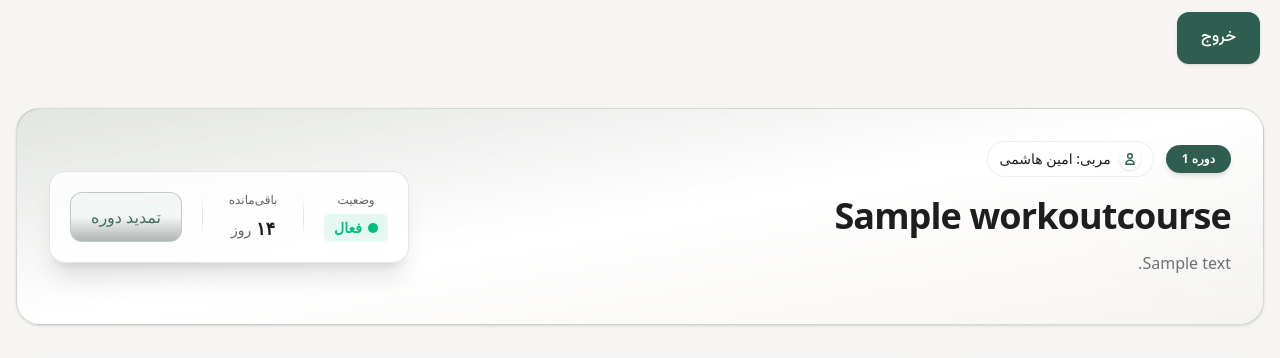
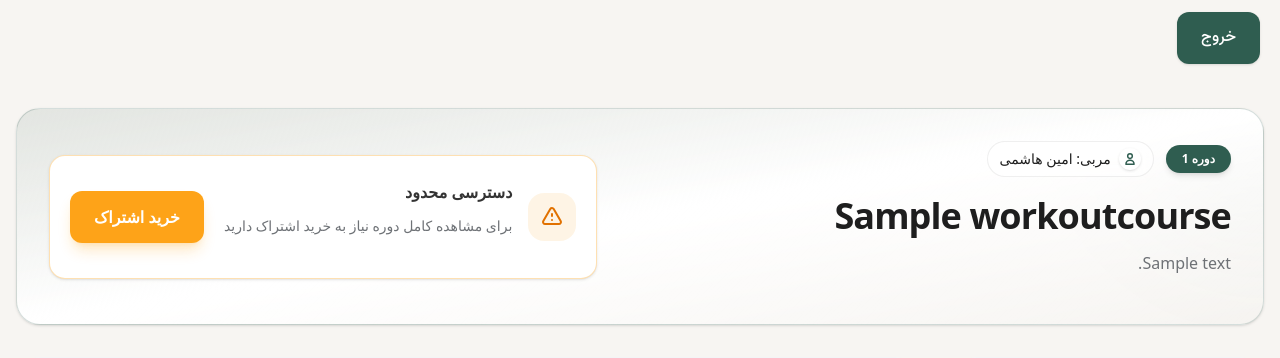
Before and after one commit to hassan-ahmadi-jo/sport, a Django app: a page that uses workouts/templates/workouts/workout_course.html in a window 1280 px wide. Shown: the top 358 px of the page. Run offline with Django 5.2, Linux system fonts and the light colour scheme; a user stored in the database is signed in; tables that the repository leaves empty hold one stand-in row (values such as "Sample post").

Commit message:
feat(workouts): show subscription status on workout course page
- Display remaining subscription days in the workout course template
- Show the user's subscription status for the workout course

```diff
--- a/static/css/main_style.css
+++ b/static/css/main_style.css
@@ -7,20 +7,16 @@
       "Segoe UI Emoji", "Segoe UI Symbol", "Noto Color Emoji";
     --font-mono: ui-monospace, SFMono-Regular, Menlo, Monaco, Consolas, "Liberation Mono",
       "Courier New", monospace;
-    --color-red-50: oklch(97.1% 0.013 17.38);
-    --color-red-100: oklch(93.6% 0.032 17.717);
-    --color-red-400: oklch(70.4% 0.191 22.216);
-    --color-red-500: oklch(63.7% 0.237 25.331);
-    --color-red-600: oklch(57.7% 0.245 27.325);
-    --color-red-800: oklch(44.4% 0.177 26.899);
-    --color-red-900: oklch(39.6% 0.141 25.723);
-    --color-green-50: oklch(98.2% 0.018 155.826);
-    --color-green-100: oklch(96.2% 0.044 156.743);
-    --color-green-400: oklch(79.2% 0.209 151.711);
-    --color-green-500: oklch(72.3% 0.219 149.579);
-    --color-green-600: oklch(62.7% 0.194 149.214);
-    --color-green-800: oklch(44.8% 0.119 151.328);
-    --color-green-900: oklch(39.3% 0.095 152.535);
+    --color-orange-50: oklch(98% 0.016 73.684);
+    --color-orange-200: oklch(90.1% 0.076 70.697);
+    --color-orange-400: oklch(75% 0.183 55.934);
+    --color-orange-500: oklch(70.5% 0.213 47.604);
+    --color-orange-600: oklch(64.6% 0.222 41.116);
+    --color-orange-800: oklch(47% 0.157 37.304);
+    --color-orange-900: oklch(40.8% 0.123 38.172);
+    --color-amber-400: oklch(82.8% 0.189 84.429);
+    --color-amber-500: oklch(76.9% 0.188 70.08);
+    --color-amber-600: oklch(66.6% 0.179 58.318);
     --color-emerald-50: oklch(97.9% 0.021 166.113);
     --color-emerald-100: oklch(95% 0.052 163.051);
     --color-emerald-300: oklch(84.5% 0.143 164.978);
@@ -1013,6 +1009,9 @@
   .mr-2 {
     margin-right: calc(var(--spacing) * 2);
   }
+  .mb-0\.5 {
+    margin-bottom: calc(var(--spacing) * 0.5);
+  }
   .mb-1 {
     margin-bottom: calc(var(--spacing) * 1);
   }
@@ -1277,17 +1276,11 @@
   .max-w-xl {
     max-width: var(--container-xl);
   }
-  .min-w-\[60px\] {
-    min-width: 60px;
-  }
   .flex-1 {
     flex: 1;
   }
   .shrink-0 {
     flex-shrink: 0;
-  }
-  .origin-left {
-    transform-origin: 0;
   }
   .-translate-x-1\/2 {
     --tw-translate-x: calc(calc(1/2 * 100%) * -1);
@@ -1295,10 +1288,6 @@
   }
   .translate-x-1\/2 {
     --tw-translate-x: calc(1/2 * 100%);
-    translate: var(--tw-translate-x) var(--tw-translate-y);
-  }
-  .translate-x-full {
-    --tw-translate-x: 100%;
     translate: var(--tw-translate-x) var(--tw-translate-y);
   }
   .-translate-y-1\/2 {
@@ -1491,9 +1480,21 @@
       border-color: color-mix(in oklab, var(--color-text-muted) 10%, transparent);
     }
   }
+  .border-amber-500\/30 {
+    border-color: color-mix(in srgb, oklch(76.9% 0.188 70.08) 30%, transparent);
+    @supports (color: color-mix(in lab, red, red)) {
+      border-color: color-mix(in oklab, var(--color-amber-500) 30%, transparent);
+    }
+  }
   .border-emerald-100 {
     border-color: var(--color-emerald-100);
   }
+  .border-emerald-500\/20 {
+    border-color: color-mix(in srgb, oklch(69.6% 0.17 162.48) 20%, transparent);
+    @supports (color: color-mix(in lab, red, red)) {
+      border-color: color-mix(in oklab, var(--color-emerald-500) 20%, transparent);
+    }
+  }
   .border-gray-100 {
     border-color: var(--color-gray-100);
   }
@@ -1524,12 +1525,6 @@
   .bg-\[var\(--color-bg-surface\)\] {
     background-color: var(--color-bg-surface);
   }
-  .bg-\[var\(--color-bg-surface\)\]\/80 {
-    background-color: color-mix(in srgb, #FFFFFF 80%, transparent);
-    @supports (color: color-mix(in lab, red, red)) {
-      background-color: color-mix(in oklab, var(--color-bg-surface) 80%, transparent);
-    }
-  }
   .bg-\[var\(--color-primary\)\] {
     background-color: var(--color-primary);
   }
@@ -1551,6 +1546,15 @@
       background-color: color-mix(in oklab, var(--color-primary) 20%, transparent);
     }
   }
+  .bg-amber-500 {
+    background-color: var(--color-amber-500);
+  }
+  .bg-amber-500\/10 {
+    background-color: color-mix(in srgb, oklch(76.9% 0.188 70.08) 10%, transparent);
+    @supports (color: color-mix(in lab, red, red)) {
+      background-color: color-mix(in oklab, var(--color-amber-500) 10%, transparent);
+    }
+  }
   .bg-blue-50 {
     background-color: var(--color-blue-50);
   }
@@ -1596,6 +1600,12 @@
   .bg-gray-200 {
     background-color: var(--color-gray-200);
   }
+  .bg-gray-200\/80 {
+    background-color: color-mix(in srgb, oklch(92.8% 0.006 264.531) 80%, transparent);
+    @supports (color: color-mix(in lab, red, red)) {
+      background-color: color-mix(in oklab, var(--color-gray-200) 80%, transparent);
+    }
+  }
   .bg-gray-300 {
     background-color: var(--color-gray-300);
   }
@@ -1637,10 +1647,6 @@
     @supports (color: color-mix(in lab, red, red)) {
       background-color: color-mix(in oklab, var(--color-white) 95%, transparent);
     }
-  }
-  .bg-gradient-to-b {
-    --tw-gradient-position: to bottom in oklab;
-    background-image: linear-gradient(var(--tw-gradient-stops));
   }
   .bg-gradient-to-br {
     --tw-gradient-position: to bottom right in oklab;
@@ -1685,14 +1691,6 @@
     --tw-gradient-via-stops: var(--tw-gradient-position), var(--tw-gradient-from) var(--tw-gradient-from-position), var(--tw-gradient-via) var(--tw-gradient-via-position), var(--tw-gradient-to) var(--tw-gradient-to-position);
     --tw-gradient-stops: var(--tw-gradient-via-stops);
   }
-  .via-\[var\(--color-text-muted\)\]\/20 {
-    --tw-gradient-via: color-mix(in srgb, #5F6368 20%, transparent);
-    @supports (color: color-mix(in lab, red, red)) {
-      --tw-gradient-via: color-mix(in oklab, var(--color-text-muted) 20%, transparent);
-    }
-    --tw-gradient-via-stops: var(--tw-gradient-position), var(--tw-gradient-from) var(--tw-gradient-from-position), var(--tw-gradient-via) var(--tw-gradient-via-position), var(--tw-gradient-to) var(--tw-gradient-to-position);
-    --tw-gradient-stops: var(--tw-gradient-via-stops);
-  }
   .via-gray-200 {
     --tw-gradient-via: var(--color-gray-200);
     --tw-gradient-via-stops: var(--tw-gradient-position), var(--tw-gradient-from) var(--tw-gradient-from-position), var(--tw-gradient-via) var(--tw-gradient-via-position), var(--tw-gradient-to) var(--tw-gradient-to-position);
@@ -1710,10 +1708,6 @@
     }
     --tw-gradient-stops: var(--tw-gradient-via-stops, var(--tw-gradient-position), var(--tw-gradient-from) var(--tw-gradient-from-position), var(--tw-gradient-to) var(--tw-gradient-to-position));
   }
-  .to-black {
-    --tw-gradient-to: var(--color-black);
-    --tw-gradient-stops: var(--tw-gradient-via-stops, var(--tw-gradient-position), var(--tw-gradient-from) var(--tw-gradient-from-position), var(--tw-gradient-to) var(--tw-gradient-to-position));
-  }
   .to-pink-500 {
     --tw-gradient-to: var(--color-pink-500);
     --tw-gradient-stops: var(--tw-gradient-via-stops, var(--tw-gradient-position), var(--tw-gradient-from) var(--tw-gradient-from-position), var(--tw-gradient-to) var(--tw-gradient-to-position));
@@ -1881,6 +1875,9 @@
     font-size: var(--text-xs);
     line-height: var(--tw-leading, var(--text-xs--line-height));
   }
+  .text-\[11px\] {
+    font-size: 11px;
+  }
   .leading-loose {
     --tw-leading: var(--leading-loose);
     line-height: var(--leading-loose);
@@ -1944,8 +1941,8 @@
   .text-\[var\(--color-text-muted\)\] {
     color: var(--color-text-muted);
   }
-  .text-emerald-500 {
-    color: var(--color-emerald-500);
+  .text-amber-600 {
+    color: var(--color-amber-600);
   }
   .text-emerald-600 {
     color: var(--color-emerald-600);
@@ -1958,6 +1955,9 @@
   }
   .text-gray-400 {
     color: var(--color-gray-400);
+  }
+  .text-gray-500 {
+    color: var(--color-gray-500);
   }
   .text-gray-600 {
     color: var(--color-gray-600);
@@ -1987,9 +1987,6 @@
   .opacity-0 {
     opacity: 0%;
   }
-  .opacity-30 {
-    opacity: 30%;
-  }
   .opacity-40 {
     opacity: 40%;
   }
@@ -2004,9 +2001,6 @@
   }
   .opacity-80 {
     opacity: 80%;
-  }
-  .opacity-100 {
-    opacity: 100%;
   }
   .shadow-\[var\(--color-primary\)\]\/5 {
     --tw-shadow-alpha: 5%;
@@ -2052,6 +2046,12 @@
     --tw-ring-shadow: var(--tw-ring-inset,) 0 0 0 calc(8px + var(--tw-ring-offset-width)) var(--tw-ring-color, currentcolor);
     box-shadow: var(--tw-inset-shadow), var(--tw-inset-ring-shadow), var(--tw-ring-offset-shadow), var(--tw-ring-shadow), var(--tw-shadow);
   }
+  .shadow-amber-500\/25 {
+    --tw-shadow-color: color-mix(in srgb, oklch(76.9% 0.188 70.08) 25%, transparent);
+    @supports (color: color-mix(in lab, red, red)) {
+      --tw-shadow-color: color-mix(in oklab, color-mix(in oklab, var(--color-amber-500) 25%, transparent) var(--tw-shadow-alpha), transparent);
+    }
+  }
   .shadow-black\/5 {
     --tw-shadow-color: color-mix(in srgb, #000 5%, transparent);
     @supports (color: color-mix(in lab, red, red)) {
@@ -2152,30 +2152,12 @@
   }
   .\[animation-delay\:0\.15s\] {
     animation-delay: 0.15s;
-  }
-  .group-hover\:-translate-x-0 {
-    &:is(:where(.group):hover *) {
-      @media (hover: hover) {
-        --tw-translate-x: calc(var(--spacing) * -0);
-        translate: var(--tw-translate-x) var(--tw-translate-y);
-      }
-    }
   }
   .group-hover\:-translate-x-1 {
     &:is(:where(.group):hover *) {
       @media (hover: hover) {
         --tw-translate-x: calc(var(--spacing) * -1);
         translate: var(--tw-translate-x) var(--tw-translate-y);
-      }
-    }
-  }
-  .group-hover\:scale-100 {
-    &:is(:where(.group):hover *) {
-      @media (hover: hover) {
-        --tw-scale-x: 100%;
-        --tw-scale-y: 100%;
-        --tw-scale-z: 100%;
-        scale: var(--tw-scale-x) var(--tw-scale-y);
       }
     }
   }
@@ -2237,14 +2219,6 @@
       color: var(--color-white);
     }
   }
-  .hover\:-translate-y-1 {
-    &:hover {
-      @media (hover: hover) {
-        --tw-translate-y: calc(var(--spacing) * -1);
-        translate: var(--tw-translate-x) var(--tw-translate-y);
-      }
-    }
-  }
   .hover\:-translate-y-2 {
     &:hover {
       @media (hover: hover) {
@@ -2273,6 +2247,13 @@
       }
     }
   }
+  .hover\:bg-\[var\(--color-primary\)\] {
+    &:hover {
+      @media (hover: hover) {
+        background-color: var(--color-primary);
+      }
+    }
+  }
   .hover\:bg-\[var\(--color-primary\)\]\/90 {
     &:hover {
       @media (hover: hover) {
@@ -2283,6 +2264,13 @@
       }
     }
   }
+  .hover\:bg-amber-600 {
+    &:hover {
+      @media (hover: hover) {
+        background-color: var(--color-amber-600);
+      }
+    }
+  }
   .hover\:bg-gray-200 {
     &:hover {
       @media (hover: hover) {
@@ -2343,15 +2331,6 @@
       }
     }
   }
-  .hover\:shadow-\[var\(--color-primary\)\]\/20 {
-    &:hover {
-      @media (hover: hover) {
-        --tw-shadow-alpha: 20%;
-        --tw-shadow: var(--color-primary);
-        box-shadow: var(--tw-inset-shadow), var(--tw-inset-ring-shadow), var(--tw-ring-offset-shadow), var(--tw-ring-shadow), var(--tw-shadow);
-      }
-    }
-  }
   .hover\:shadow-\[var\(--color-primary\)\]\/35 {
     &:hover {
       @media (hover: hover) {
@@ -2369,10 +2348,10 @@
       }
     }
   }
-  .hover\:shadow-lg {
+  .hover\:shadow-md {
     &:hover {
       @media (hover: hover) {
-        --tw-shadow: 0 10px 15px -3px var(--tw-shadow-color, rgb(0 0 0 / 0.1)), 0 4px 6px -4px var(--tw-shadow-color, rgb(0 0 0 / 0.1));
+        --tw-shadow: 0 4px 6px -1px var(--tw-shadow-color, rgb(0 0 0 / 0.1)), 0 2px 4px -2px var(--tw-shadow-color, rgb(0 0 0 / 0.1));
         box-shadow: var(--tw-inset-shadow), var(--tw-inset-ring-shadow), var(--tw-ring-offset-shadow), var(--tw-ring-shadow), var(--tw-shadow);
       }
     }
@@ -2672,6 +2651,16 @@
       align-items: flex-end;
     }
   }
+  .md\:gap-6 {
+    @media (width >= 48rem) {
+      gap: calc(var(--spacing) * 6);
+    }
+  }
+  .md\:p-5 {
+    @media (width >= 48rem) {
+      padding: calc(var(--spacing) * 5);
+    }
+  }
   .md\:p-8 {
     @media (width >= 48rem) {
       padding: calc(var(--spacing) * 8);
@@ -2710,6 +2699,12 @@
       line-height: var(--tw-leading, var(--text-base--line-height));
     }
   }
+  .md\:text-lg {
+    @media (width >= 48rem) {
+      font-size: var(--text-lg);
+      line-height: var(--tw-leading, var(--text-lg--line-height));
+    }
+  }
   .md\:text-sm {
     @media (width >= 48rem) {
       font-size: var(--text-sm);
@@ -2775,6 +2770,22 @@
   .xl\:grid-cols-4 {
     @media (width >= 80rem) {
       grid-template-columns: repeat(4, minmax(0, 1fr));
+    }
+  }
+  .dark\:border-amber-500\/20 {
+    &:where(.dark, .dark *) {
+      border-color: color-mix(in srgb, oklch(76.9% 0.188 70.08) 20%, transparent);
+      @supports (color: color-mix(in lab, red, red)) {
+        border-color: color-mix(in oklab, var(--color-amber-500) 20%, transparent);
+      }
+    }
+  }
+  .dark\:border-emerald-500\/30 {
+    &:where(.dark, .dark *) {
+      border-color: color-mix(in srgb, oklch(69.6% 0.17 162.48) 30%, transparent);
+      @supports (color: color-mix(in lab, red, red)) {
+        border-color: color-mix(in oklab, var(--color-emerald-500) 30%, transparent);
+      }
     }
   }
   .dark\:border-emerald-900\/40 {
@@ -2924,6 +2935,11 @@
       --tw-gradient-stops: var(--tw-gradient-via-stops);
     }
   }
+  .dark\:text-amber-400 {
+    &:where(.dark, .dark *) {
+      color: var(--color-amber-400);
+    }
+  }
   .dark\:text-emerald-300 {
     &:where(.dark, .dark *) {
       color: var(--color-emerald-300);
@@ -2945,6 +2961,11 @@
   .dark\:text-gray-300 {
     &:where(.dark, .dark *) {
       color: var(--color-gray-300);
+    }
+  }
+  .dark\:text-gray-400 {
+    &:where(.dark, .dark *) {
+      color: var(--color-gray-400);
     }
   }
   .dark\:text-gray-500 {
--- a/workouts/templates/workouts/workout_course.html
+++ b/workouts/templates/workouts/workout_course.html
@@ -37,36 +37,78 @@
         </div>
 
 <!-- کارت وضعیت اشتراک -->
-        <div class="bg-[var(--color-bg-surface)]/80 backdrop-blur-md border border-[var(--color-primary)]/15 shadow-xl shadow-[var(--color-primary)]/5 rounded-2xl p-5 flex flex-row items-center gap-5 shrink-0 w-full md:w-auto transition-transform hover:-translate-y-1 duration-300">
+{% if not user.is_authenticated %}
+  <!-- حالت اول: کاربر لاگین نیست -->
+  <div class="bg-[var(--color-bg-surface)] border border-gray-200/80 dark:border-gray-800 shadow-sm hover:shadow-md rounded-2xl p-5 flex flex-col md:flex-row items-center justify-between gap-5 shrink-0 w-full md:w-auto transition-all duration-300">
+    <div class="flex items-center gap-4 w-full md:w-auto">
+      <div class="w-12 h-12 rounded-2xl bg-gray-100 dark:bg-gray-800 text-gray-500 dark:text-gray-400 flex items-center justify-center shrink-0">
+        <svg class="w-6 h-6" fill="none" stroke="currentColor" viewBox="0 0 24 24">
+          <path stroke-linecap="round" stroke-linejoin="round" stroke-width="2" d="M12 15v2m-6 4h12a2 2 0 002-2v-6a2 2 0 00-2-2H6a2 2 0 00-2 2v6a2 2 0 002 2zm10-10V7a4 4 0 00-8 0v4h8z"></path>
+        </svg>
+      </div>
+      <div>
+        <p class="font-extrabold text-[var(--color-text-main)] mb-0.5 text-base">نیاز به ورود به حساب</p>
+        <p class="text-xs md:text-sm text-[var(--color-text-muted)] font-medium">برای مشاهده کامل دوره لطفا وارد شوید یا ثبت‌نام کنید</p>
+      </div>
+    </div>
+    <a href="{% url 'login' %}?next={{ request.path }}" class="w-full md:w-auto inline-flex items-center justify-center rounded-xl px-6 py-2.5 font-extrabold text-white bg-[var(--color-primary)] hover:bg-[var(--color-primary)]/90 transition-all duration-300 shadow-lg shadow-[var(--color-primary)]/20 shrink-0">
+      ورود / ثبت‌نام
+    </a>
+  </div>
+
+{% elif entitlement.is_active %}
+  <!-- حالت دوم: کاربر اشتراک فعال دارد -->
+  <div class="bg-[var(--color-bg-surface)] border border-emerald-500/20 dark:border-emerald-500/30 shadow-sm hover:shadow-md rounded-2xl p-4 md:p-5 flex flex-row items-center justify-between gap-4 md:gap-6 shrink-0 w-full md:w-auto transition-all duration-300">
     <!-- وضعیت -->
-          <div class="flex flex-col items-center min-w-[60px]">
-            <span class="text-xs text-[var(--color-text-muted)] mb-1.5 font-medium">وضعیت</span>
-            <span class="flex items-center gap-1.5 text-sm font-bold text-emerald-500 bg-emerald-500/10 px-2.5 py-1 rounded-md">
-              <span class="relative flex h-2.5 w-2.5">
+    <div class="flex flex-col items-center shrink-0">
+      <span class="text-[11px] text-[var(--color-text-muted)] mb-1 font-semibold">وضعیت</span>
+      <span class="inline-flex items-center gap-1.5 text-xs font-bold text-emerald-600 dark:text-emerald-400 bg-emerald-500/10 px-3 py-1 rounded-full border border-emerald-500/20">
+        <span class="relative flex h-2 w-2">
           <span class="animate-ping absolute inline-flex h-full w-full rounded-full bg-emerald-400 opacity-75"></span>
-                <span class="relative inline-flex rounded-full h-2.5 w-2.5 bg-emerald-500"></span>
+          <span class="relative inline-flex rounded-full h-2 w-2 bg-emerald-500"></span>
         </span>
         فعال
       </span>
     </div>
 
-          <div class="w-px h-10 bg-gradient-to-b from-transparent via-[var(--color-text-muted)]/20 to-transparent"></div>
+    <div class="w-px h-8 bg-gray-200/80 dark:bg-gray-800 shrink-0"></div>
 
     <!-- زمان باقی‌مانده -->
-          <div class="flex flex-col items-center min-w-[60px]">
-            <span class="text-xs text-[var(--color-text-muted)] mb-1.5 font-medium">باقی‌مانده</span>
-            <span class="text-lg font-black text-[var(--color-text-main)]">{{ subscription.days_left|default:'۱۴' }} <span class="text-sm font-medium text-[var(--color-text-muted)]">روز</span></span>
+    <div class="flex flex-col items-center shrink-0">
+      <span class="text-[11px] text-[var(--color-text-muted)] mb-1 font-semibold">باقی‌مانده</span>
+      <span class="text-base md:text-lg font-black text-[var(--color-text-main)] tracking-tight">{{ entitlement.remain_days|default:'0' }} <span class="text-xs font-bold text-[var(--color-text-muted)]">روز</span></span>
     </div>
 
-          <div class="w-px h-10 bg-gradient-to-b from-transparent via-[var(--color-text-muted)]/20 to-transparent"></div>
+    <div class="w-px h-8 bg-gray-200/80 dark:bg-gray-800 shrink-0"></div>
 
     <!-- دکمه تمدید -->
-          <a href="{% url 'subscription_product' slug=course.subscription_product.slug %}" class="group relative inline-flex items-center justify-center overflow-hidden rounded-xl p-4 px-5 py-2 font-medium text-[var(--color-primary)] bg-[var(--color-primary)]/5 border border-[var(--color-primary)]/30 hover:text-white transition-all duration-300 ease-out hover:shadow-lg hover:shadow-[var(--color-primary)]/20">
-            <span class="absolute inset-0 w-full h-full rounded-lg opacity-30 bg-gradient-to-b from-transparent via-transparent to-black"></span>
-            <span class="absolute right-0 w-full h-32 transition-all duration-500 transform translate-x-full bg-[var(--color-primary)] opacity-100 group-hover:-translate-x-0 group-hover:scale-100 origin-left ease"></span>
-            <span class="relative z-10 flex items-center gap-2">تمدید دوره</span>
+    <a href="{% url 'subscription_product' slug=course.subscription_product.slug %}" class="inline-flex items-center justify-center gap-1.5 rounded-xl px-4 py-2 font-extrabold text-xs md:text-sm text-[var(--color-primary)] bg-[var(--color-primary)]/10 hover:bg-[var(--color-primary)] hover:text-white transition-all duration-300 shrink-0">
+      <span>تمدید دوره</span>
+      <svg class="w-4 h-4 transform rotate-180" fill="none" stroke="currentColor" viewBox="0 0 24 24">
+        <path stroke-linecap="round" stroke-linejoin="round" stroke-width="2" d="M9 5l7 7-7 7"></path>
+      </svg>
     </a>
   </div>
+
+{% else %}
+  <!-- حالت سوم: کاربر اشتراک ندارد -->
+  <div class="bg-[var(--color-bg-surface)] border border-amber-500/30 dark:border-amber-500/20 shadow-sm hover:shadow-md rounded-2xl p-5 flex flex-col md:flex-row items-center justify-between gap-5 shrink-0 w-full md:w-auto transition-all duration-300">
+    <div class="flex items-center gap-4 w-full md:w-auto">
+      <div class="w-12 h-12 rounded-2xl bg-amber-500/10 text-amber-600 dark:text-amber-400 flex items-center justify-center shrink-0">
+        <svg class="w-6 h-6" fill="none" stroke="currentColor" viewBox="0 0 24 24">
+          <path stroke-linecap="round" stroke-linejoin="round" stroke-width="2" d="M12 9v2m0 4h.01m-6.938 4h13.856c1.54 0 2.502-1.667 1.732-3L13.732 4c-.77-1.333-2.694-1.333-3.464 0L3.34 16c-.77 1.333.192 3 1.732 3z"></path>
+        </svg>
+      </div>
+      <div>
+        <p class="font-extrabold text-[var(--color-text-main)] mb-0.5 text-base">دسترسی محدود</p>
+        <p class="text-xs md:text-sm text-[var(--color-text-muted)] font-medium">برای مشاهده کامل دوره نیاز به خرید اشتراک دارید</p>
+      </div>
+    </div>
+    <a href="{% url 'subscription_product' slug=course.subscription_product.slug %}" class="w-full md:w-auto inline-flex items-center justify-center rounded-xl px-6 py-2.5 font-extrabold text-white bg-amber-500 hover:bg-amber-600 transition-all duration-300 shadow-lg shadow-amber-500/25 shrink-0">
+      خرید اشتراک
+    </a>
+  </div>
+{% endif %}
       </div>
     </div>
 
--- a/workouts/views.py
+++ b/workouts/views.py
@@ -2,7 +2,7 @@ from django.shortcuts import render, get_object_or_404
 from django.views.generic import TemplateView, DetailView
 from django.views import View
 from . import models
-import time
+from entitlements.models import SubscriptionEntitlement
 
 # Create your views here.
 
@@ -16,6 +16,14 @@ class WorkoutCourseView(DetailView):
         queryset = super().get_queryset()
         return queryset.select_related('subscription_product')
 
+    def get_context_data(self, **kwargs):
+        context = super().get_context_data(**kwargs)
+        user_id = self.request.user.id
+        course = self.get_object()
+        entitlement = SubscriptionEntitlement.objects.select_related('user', 'product').filter(user__id=user_id, product=course.subscription_product).first()
+        context['entitlement'] = entitlement
+        return context
+
 class WorkoutDayDetailView(View):
     template_name = 'workouts/workout_day_detail.html'
     def get(self, request, slug,day_id):
```
Lines whose indentation alone changed are shown as unchanged.
